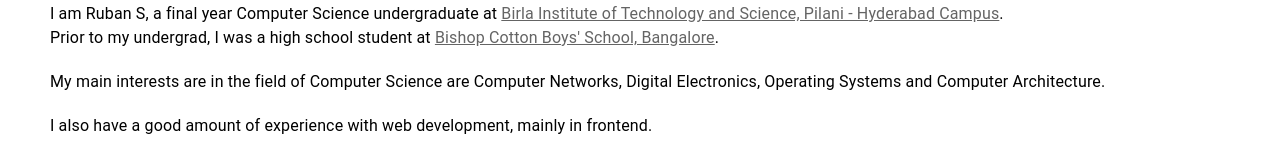
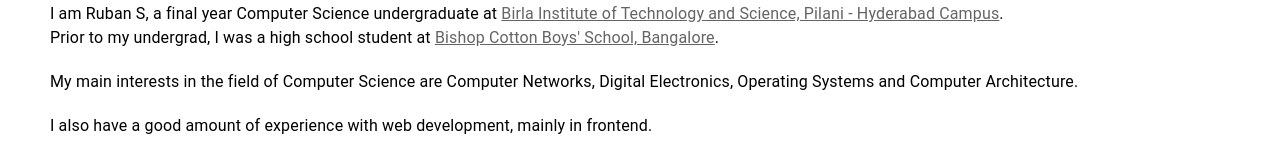
Before and after one commit to S-Ruban/portfolio-website, a React (Create React App) app: page / in a window 1280 px wide. Shown: the part 422-582 px from the top of the page. Built offline with nearby package versions, Linux system fonts and the light colour scheme.

Commit message:
Update About.js

```diff
--- a/src/About.js
+++ b/src/About.js
@@ -59,7 +59,7 @@
                 Prior to my undergrad, I was a high school student at <a href="https://bishopcottonboysschool.edu.in/" target='_blank' rel='noopener noreferrer'>Bishop Cotton Boys' School, Bangalore</a>.
             </Typography>
             <Typography align="left" marginTop="20px">
-                My main interests are in the field of Computer Science are Computer Networks, Digital Electronics, Operating Systems and Computer Architecture.
+                My main interests in the field of Computer Science are Computer Networks, Digital Electronics, Operating Systems and Computer Architecture.
             </Typography>
             <Typography align="left" marginTop="20px">
                 I also have a good amount of experience with web development, mainly in frontend.
```
